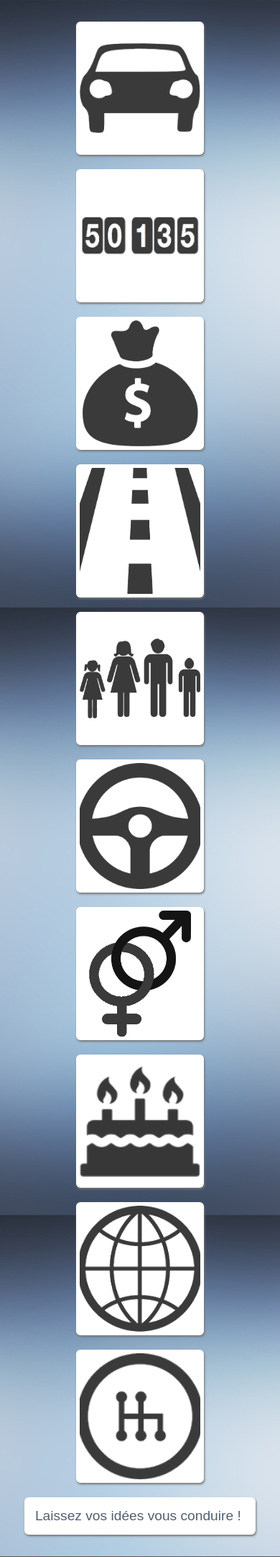
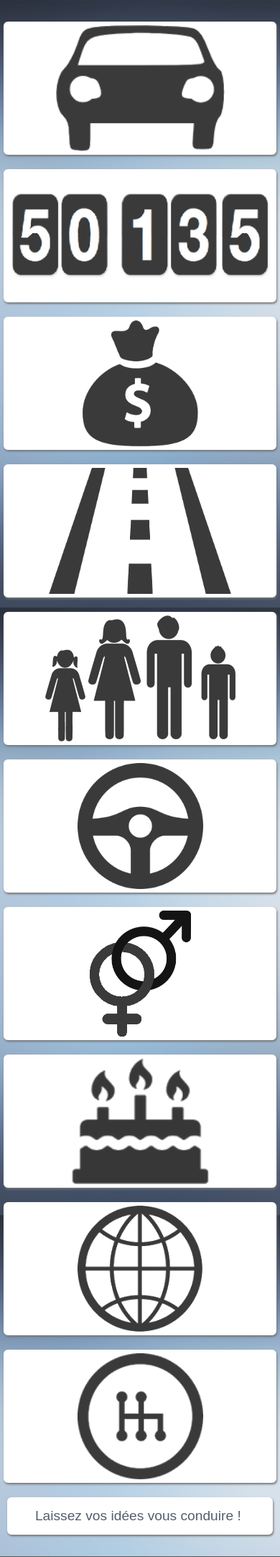
Before and after one commit to ynothna13/NuitDeLInfo, a PHP site: page / in a window 390 px wide. Shown: the part 91-2254 px from the top of the page at 72% size. Run offline with PHP 8.4, Linux system fonts and the light colour scheme.

Commit message:
Come back section

```diff
--- a/css/style.css
+++ b/css/style.css
@@ -6,7 +6,7 @@ body {
 	background-color: #3a3a3a;
 }
 
-ul, li, html, #section {
+ul, li, html, section {
 	margin: 0;
 	padding: 0;
 }
@@ -77,7 +77,7 @@ nav #navContenu #motCle li {
 	display: inline;
 }
 
-#section {
+section {
 	width: 100%;
 	background: url(../images/design/fond.jpg) no-repeat center fixed;
   	-webkit-background-size: cover; /* pour Chrome et Safari */
@@ -88,7 +88,7 @@ nav #navContenu #motCle li {
   	position: relative;
 }
 
-#section #sectionContenu {
+section #sectionContenu {
 	width: 1100px;
 	margin: auto;
 	text-align: center;
@@ -97,7 +97,7 @@ nav #navContenu #motCle li {
 
 /* Bloc général */
 
-#section #sectionContenu div[id^="critere"] {
+section #sectionContenu div[id^="critere"] {
 	display: inline-block;
 	vertical-align: top;
 	margin: 10px 15px 10px 15px;
@@ -110,7 +110,7 @@ nav #navContenu #motCle li {
 	box-shadow: 1px 2px 3px #757574;
 }
 
-#section #sectionContenu input[type="submit"] {
+section #sectionContenu input[type="submit"] {
 	display: inline-block;
 	margin: 10px 15px 10px 15px;
 	padding: 10px;
@@ -124,7 +124,7 @@ nav #navContenu #motCle li {
 	color: #535f6d;
 }
 
-#section #sectionContenu input[type="submit"]:hover {
+section #sectionContenu input[type="submit"]:hover {
 	color: #333333;
 	background-color: #e0ecff;
 	border-color: #e0ecff;
@@ -132,82 +132,82 @@ nav #navContenu #motCle li {
 	text-decoration: underline;
 }
 
-#section #sectionContenu div[id^="choixCritere"] {
+section #sectionContenu div[id^="choixCritere"] {
 	height: 100%;
 	color: white;
 	background-color: rgba(0, 0, 0, 0.8);
 }
 
-#section #sectionContenu ul {
+section #sectionContenu ul {
 	list-style-type: none;
 	margin: 0;
 	padding: 0;
 }
 
-#section #sectionContenu ul li {
+section #sectionContenu ul li {
 	width: 100%;
 	padding: 5px 0 5px 0;
 }
 
-#section #sectionContenu ul li:hover {
+section #sectionContenu ul li:hover {
 	background-color: rgba(255, 255, 255, 0.5);
 }
 
-#section #sectionContenu #critereFinition {
+section #sectionContenu #critereFinition {
 	background: url(../images/design/iconCriteres/finition.png) no-repeat center;
 	background-size: 100% auto;
 	background-color: white;
 }
 
-#section #sectionContenu #critereUtilisation {
+section #sectionContenu #critereUtilisation {
 	background: url(../images/design/iconCriteres/compteur.png) no-repeat center;
 	background-size: 100% auto;
 	background-color: white;
 }
 
-#section #sectionContenu #critereBudget {
+section #sectionContenu #critereBudget {
 	background: url(../images/design/iconCriteres/budget.png) no-repeat center;
 	background-size: auto 100%;
 	background-color: white;
 }
 
-#section #sectionContenu #critereAccessibilite {
+section #sectionContenu #critereAccessibilite {
 	background: url(../images/design/iconCriteres/route.png) no-repeat center;
 	background-size: auto 100%;
 	background-color: white;
 }
 
-#section #sectionContenu #critereSituation {
+section #sectionContenu #critereSituation {
 	background: url(../images/design/iconCriteres/situation.png) no-repeat center;
 	background-size: 100% auto;
 	background-color: white;
 }
 
-#section #sectionContenu #critereConduite {
+section #sectionContenu #critereConduite {
 	background: url(../images/design/iconCriteres/conduite.png) no-repeat center;
 	background-size: auto 100%;
 	background-color: white;
 }
 
-#section #sectionContenu #critereSexe {
+section #sectionContenu #critereSexe {
 	background: url(../images/design/iconCriteres/sexe.png) no-repeat center;
 	background-size: auto 100%;
 	background-color: white;
 }
 
-#section #sectionContenu #critereAge {
+section #sectionContenu #critereAge {
 	background: url(../images/design/iconCriteres/age.png) no-repeat center;
 	background-size: 100% auto;
 	background-color: white;
 }
 
-#section #sectionContenu #critereOrigine {
+section #sectionContenu #critereOrigine {
 	background: url(../images/design/iconCriteres/world.png) no-repeat center;
 	background-size: auto 100%;
 	background-color: white;
 }
 
-#section #sectionContenu #critereTransmission {
+section #sectionContenu #critereTransmission {
 	background: url(../images/design/iconCriteres/transmission.png) no-repeat center;
 	background-size: auto 100%;
 	background-color: white;
@@ -231,7 +231,7 @@ footer #footerContenu {
 /***** CSS pour width < 995px *****/
 
 @media screen and (max-width: 1100px) {
-	nav #navContenu, #section #sectionContenu, header #headerContenu, nav #navContenu  {
+	nav #navContenu, section #sectionContenu, header #headerContenu, nav #navContenu  {
 		width: 100%;
 	}
 }
@@ -244,14 +244,14 @@ footer #footerContenu {
 
 @media screen and (min-width : 768px) and (max-width : 1100px) {
 
-	#section #sectionContenu div[id^="critere"] {
+	section #sectionContenu div[id^="critere"] {
 		width: 20%;
 	}
 }
 
 @media screen and (min-width : 768px) and (max-width : 880px) {
 
-	#section #sectionContenu div[id^="critere"] {
+	section #sectionContenu div[id^="critere"] {
 		width: 25%;
 	}
 }
@@ -262,12 +262,12 @@ footer #footerContenu {
 /***** CSS pour entre smartphone et tablette *****/
 
 @media screen and (max-width : 767px) {
-	#section #sectionContenu div[id^="critere"] {
+	section #sectionContenu div[id^="critere"] {
 		width: 43%;
 		margin: 10px 10px 10px 10px;
 	}
 
-	#section ##sectionContenu #critereFinition, #section ##sectionContenu #critereSituation , #section ##sectionContenu #critereAge {
+	section #sectionContenu #critereFinition, section #sectionContenu #critereSituation , section #sectionContenu #critereAge {
 		background-size: auto 100%;
 	}
 }
@@ -279,7 +279,7 @@ footer #footerContenu {
 
 @media screen and (max-width : 480px) {
 
-	#section #sectionContenu div[id^="critere"], #section ##sectionContenu input[type="submit"] {
+	section #sectionContenu div[id^="critere"], section #sectionContenu input[type="submit"] {
 		width: 95%;
 		margin: 10px 0 10px 0;
 	}
--- a/index.html
+++ b/index.html
@@ -2,7 +2,7 @@
 <html lang="fr">
 	<head>
 		<meta charset="utf-8">
-		<title>Y-Car</title>
+		<title>Titre de la page</title>
 		<link rel="stylesheet" href="./css/style.css">
 
 		<script type='text/javascript' src='./js/jquery.js'></script>
@@ -37,7 +37,7 @@
 
 		</nav>
 
-		<div id="section">
+		<section>
 			<div id="sectionContenu">
 				<form method="post" action="VotreSelection.php" id="critere">
 
@@ -147,7 +147,7 @@
 
 				</form>
 			</div>
-		</div>
+		</section>
 
 		<footer>
 			<div id="footerContenu">
```
